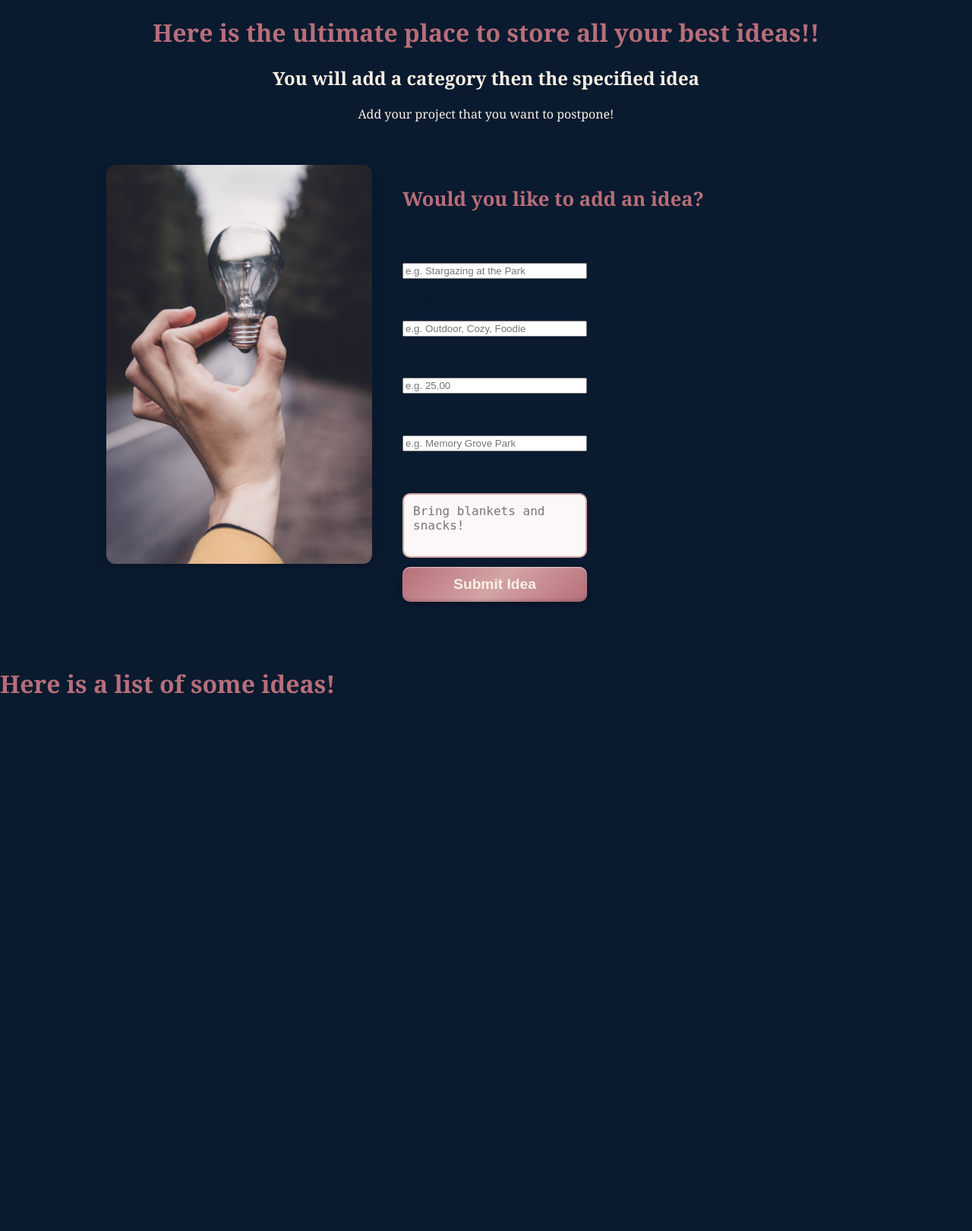
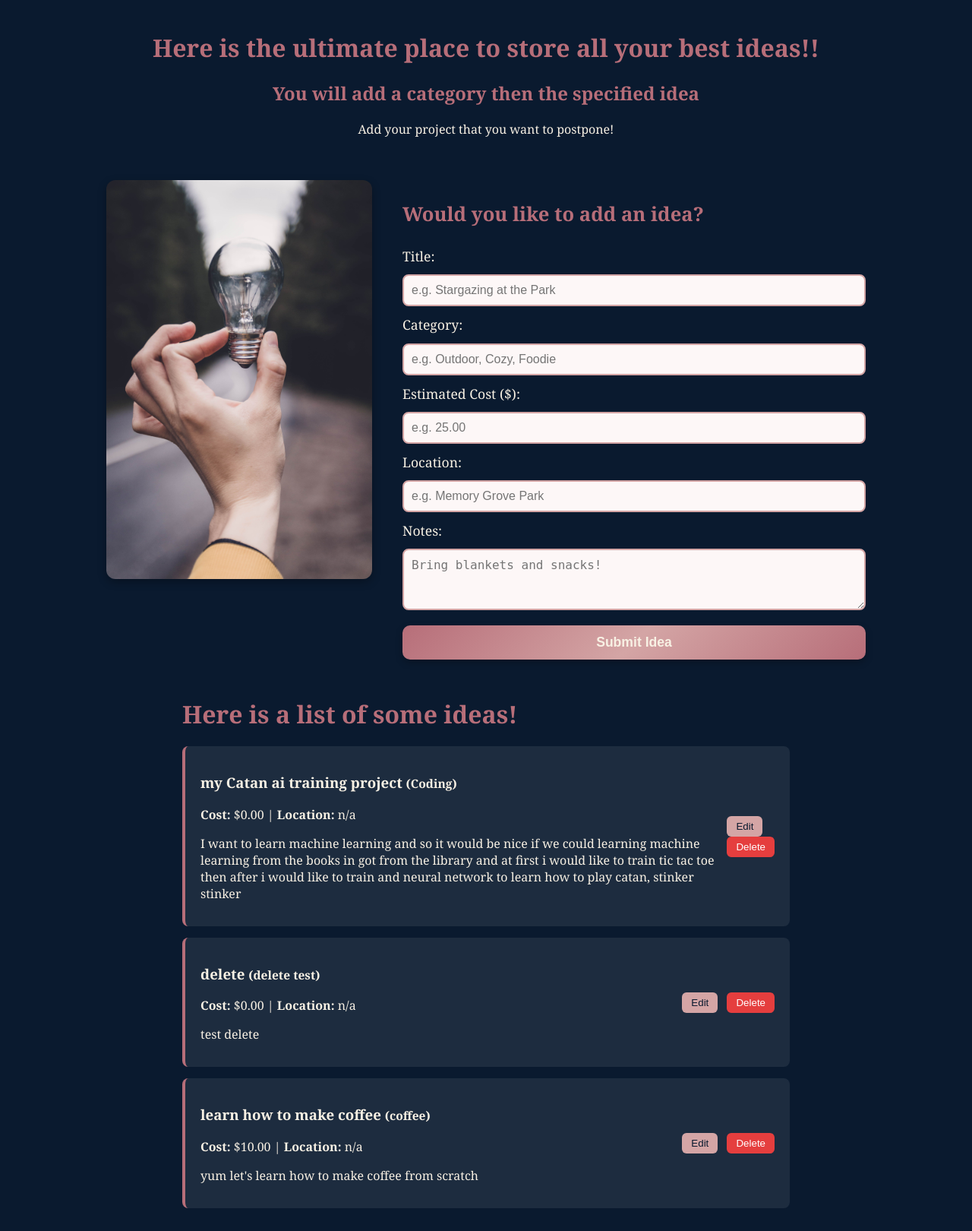
Before and after one commit to gjgggjgjgjj/webAppDev, a Flask app: page / in a window 1280 px wide. Shown: the whole page at 76% size. Before the commit the page ends 913 px from the top, so only its background shows below. Run offline with Flask 3, Linux system fonts and the light colour scheme; data comes from the database, SQL or seed files in the repository; both versions use the stored data as it was after the commit.

Commit message:
new assingment done (project 4)

```diff
--- a/sql_project_4/static/script.js
+++ b/sql_project_4/static/script.js
@@ -0,0 +1,117 @@
+document.addEventListener("DOMContentLoaded", () => {
+    const ideaForm = document.getElementById("ideaForm");
+    const ideaIdInput = document.getElementById("ideaId");
+    const titleInput = document.getElementById("titleInput");
+    const categoryInput = document.getElementById("categoryInput");
+    const costInput = document.getElementById("costInput");
+    const locationInput = document.getElementById("locationInput");
+    const notesInput = document.getElementById("notesInput");
+
+    const formTitle = document.getElementById("formTitle");
+    const submitBtn = document.getElementById("submitBtn");
+    const cancelBtn = document.getElementById("cancelBtn");
+    const listIdeas = document.getElementById("listIdeas");
+
+    // leRender for ideas
+    async function loadIdeas() {
+        try {
+            const res = await fetch("/api/ideas");
+            const ideas = await res.json();
+
+            listIdeas.innerHTML = "";
+            ideas.forEach(idea => {
+                const card = document.createElement("div");
+                card.className = "idea-card";
+                card.innerHTML = `
+                    <div>
+                        <h3>${idea.title} <small>(${idea.category})</small></h3>
+                        <p><strong>Cost:</strong> $${parseFloat(idea.estimated_cost).toFixed(2)} | <strong>Location:</strong> ${idea.location}</p>
+                        <p>${idea.notes}</p>
+                    </div>
+                    <div class="card-actions">
+                        <button class="edit-btn" onclick="editIdea(${idea.id})">Edit</button>
+                        <button class="delete-btn" onclick="deleteIdea(${idea.id})">Delete</button>
+                    </div>
+                `;
+                listIdeas.appendChild(card);
+            });
+        } catch (err) {
+            console.error("Error loading ideas:", err);
+        }
+    }
+
+    ideaForm.addEventListener("submit", async (e) => {
+        e.preventDefault();
+
+        const payload = {
+            title: titleInput.value,
+            category: categoryInput.value,
+            estimated_cost: parseFloat(costInput.value),
+            location: locationInput.value,
+            notes: notesInput.value
+        };
+
+        const id = ideaIdInput.value;
+        const method = id ? "PUT" : "POST";
+        const url = id ? `/api/ideas/${id}` : "/api/ideas";
+
+        try {
+            const res = await fetch(url, {
+                method: method,
+                headers: { "Content-Type": "application/json" },
+                body: JSON.stringify(payload)
+            });
+
+            if (res.ok) {
+                resetForm();
+                loadIdeas();
+            }
+        } catch (err) {
+            console.error("Error saving idea:", err);
+        }
+    });
+
+    // update le form
+    window.editIdea = async (id) => {
+        try {
+            const res = await fetch(`/api/ideas/${id}`);
+            const idea = await res.json();
+
+            ideaIdInput.value = idea.id;
+            titleInput.value = idea.title;
+            categoryInput.value = idea.category;
+            costInput.value = idea.estimated_cost;
+            locationInput.value = idea.location;
+            notesInput.value = idea.notes;
+
+            formTitle.textContent = "Edit Idea";
+            submitBtn.textContent = "Update Idea";
+            cancelBtn.style.display = "inline-block";
+        } catch (err) {
+            console.error("Error fetching single idea:", err);
+        }
+    };
+
+    window.deleteIdea = async (id) => {
+        if (confirm("Are you sure you want to delete this date night idea?")) {
+            try {
+                const res = await fetch(`/api/ideas/${id}`, { method: "DELETE" });
+                if (res.ok) loadIdeas();
+            } catch (err) {
+                console.error("Error deleting idea:", err);
+            }
+        }
+    };
+
+    function resetForm() {
+        ideaForm.reset();
+        ideaIdInput.value = "";
+        formTitle.textContent = "Would you like to add an idea?";
+        submitBtn.textContent = "Submit Idea";
+        cancelBtn.style.display = "none";
+    }
+
+    cancelBtn.addEventListener("click", resetForm);
+
+    loadIdeas();
+});
--- a/sql_project_4/static/styles.css
+++ b/sql_project_4/static/styles.css
@@ -1,44 +1,39 @@
-
-/* the vide is romantic so lets see haha */
-
 body {
-      background-color: #0a1a2f;   /* deep navy */
-      color: #f8f1e4;              /* warm cream text */
-      font-family: "Georgia", serif;
-      margin: 0;
-      padding: 0;
+    background-color: #0a1a2f;   /* deep navy */
+    color: #f8f1e4;              /* warm cream text */
+    font-family: "Georgia", serif;
+    margin: 0;
+    padding: 0;
 }
 
-h1 {
-    color: #b76e79;   /* warm cream */
+h1, h2 {
+    color: #b76e79;   /* rose gold */
 }
 
-#leHeader{
+#leHeader {
     text-align: center;
+    padding: 20px 0;
 }
 
-.rose-gold-btn {
-    background: linear-gradient(135deg, #b76e79, #d4a5a5, #b76e79);
-    color: #f8f1e4; /* warm cream */
-    padding: 12px 28px;
-    font-size: 1.2rem;
-    font-weight: bold;
-    border: none;
-    border-radius: 10px;
-    cursor: pointer;
+.pic-form {
+    display: flex;
+    align-items: stretch;
+    justify-content: center;
+    gap: 40px;
+    padding: 20px;
+    max-width: 1000px;
+    margin: 0 auto;
+}
 
-    /* metallic shine */
-    box-shadow:
-        0 4px 10px rgba(0,0,0,0.25),
-        inset 0 1px 2px rgba(255,255,255,0.6),
-        inset 0 -2px 4px rgba(0,0,0,0.2);
-
-    transition: all 0.25s ease;
+.pic-side img {
+    width: 350px;
+    border-radius: 12px;
+    box-shadow: 0 4px 12px rgba(0,0,0,0.3);
 }
 
 .form-side {
     flex: 1;
-    color: #0a1a2f;
+    color: #f8f1e4;
     font-size: 1.1rem;
     line-height: 1.6;
 }
@@ -46,93 +41,62 @@ h1 {
 .form-title {
     font-size: 1.6rem;
     margin-bottom: 20px;
-    color: #b76e79; /* rose gold */
-}
-
-.form-actions {
-    display: flex;
-    gap: 15px;
-    margin-bottom: 25px;
+    color: #b76e79;
 }
 
 #ideaForm {
     display: flex;
     flex-direction: column;
-    gap: 12px;
+    gap: 10px;
 }
 
-#ideaForm textarea {
-    padding: 12px;
-    border-radius: 10px;
+#ideaForm input, #ideaForm textarea {
+    padding: 10px;
+    border-radius: 8px;
     border: 2px solid #d4a5a5;
     font-size: 1rem;
-    resize: none;
     background: #fdf7f7;
+    color: #0a1a2f;
 }
 
-/* Hover effect: brighter shine + slight lift */
-/* lol the ai always have this hover shine thing */
+.rose-gold-btn {
+    background: linear-gradient(135deg, #b76e79, #d4a5a5, #b76e79);
+    color: #f8f1e4;
+    padding: 12px 28px;
+    font-size: 1.1rem;
+    font-weight: bold;
+    border: none;
+    border-radius: 10px;
+    cursor: pointer;
+    box-shadow: 0 4px 10px rgba(0,0,0,0.25);
+    transition: all 0.25s ease;
+    margin-top: 10px;
+}
+
 .rose-gold-btn:hover {
     transform: translateY(-3px);
     background: linear-gradient(135deg, #c48b9f, #e7b7c2, #c48b9f);
-    box-shadow:
-        0 6px 14px rgba(0,0,0,0.3),
-        inset 0 1px 3px rgba(255,255,255,0.7),
-        inset 0 -2px 4px rgba(0,0,0,0.25);
 }
 
-/* Click effect */
-.rose-gold-btn:active {
-    transform: translateY(0);
-    box-shadow:
-        0 3px 8px rgba(0,0,0,0.2),
-        inset 0 1px 2px rgba(255,255,255,0.5),
-        inset 0 -1px 3px rgba(0,0,0,0.2);
+.cancel-btn {
+    background: #4a5568;
+    color: #fff;
+    border: none;
+    padding: 10px;
+    border-radius: 8px;
+    cursor: pointer;
 }
 
-/* Container: puts image + form side-by-side */
-.pic-form {
-    display: flex;
-    align-items: stretch;          /* vertically centers content */
-    justify-content: center;      /* centers the whole block */
-    gap: 40px;                    /* space between image and form */
-    padding: 40px 20px;
-    max-width: 1000px;
-    margin: 0 auto;               /* center the whole section */
+#listSection {
+    max-width: 800px;
+    margin: 30px auto;
+    padding: 0 20px;
 }
 
-/* Left side: the image */
-.pic-side img {
-    width: 350px;                 /* adjust size as needed */
-    border-radius: 12px;          /* soft rounded corners */
-    box-shadow: 0 4px 12px rgba(0,0,0,0.15);
-}
-
-/* Right side: form or text */
-.form-side {
-    flex: 1;                      /* takes remaining space */
-    color: #0a1a2f;               /* deep navy text */
-    font-size: 1.2rem;
-    line-height: 1.6;
-}
-
-/* Optional: style the form later */
-.form-side form {
-      /* align-items: center; */
-    display: flex;
-    flex-direction: column;
-    gap: 12px;
-}
-
-
-/* here is all the ideas from the json file */
 #listIdeas {
     display: flex;
     flex-direction: column;
     gap: 15px;
-    max-width: 800px;
-    margin: 30px auto;
-    padding: 0 20px;
 }
 
 .idea-card {
@@ -141,6 +105,18 @@ h1 {
     padding: 16px 20px;
     border-radius: 8px;
     color: #f8f1e4;
-    font-size: 1.1rem;
-    word-break: break-word; /* Prevents long text from breaking out */
+    display: flex;
+    justify-content: space-between;
+    align-items: center;
 }
+
+.card-actions button {
+    margin-left: 8px;
+    padding: 6px 12px;
+    border: none;
+    border-radius: 6px;
+    cursor: pointer;
+}
+
+.edit-btn { background: #d4a5a5; color: #0a1a2f; }
+.delete-btn { background: #e53e3e; color: white; }
```
Also changed, not shown: sql_project_4/app.py (+3 -5 lines), sql_project_4/README.md, sql_project_4/database.db.
